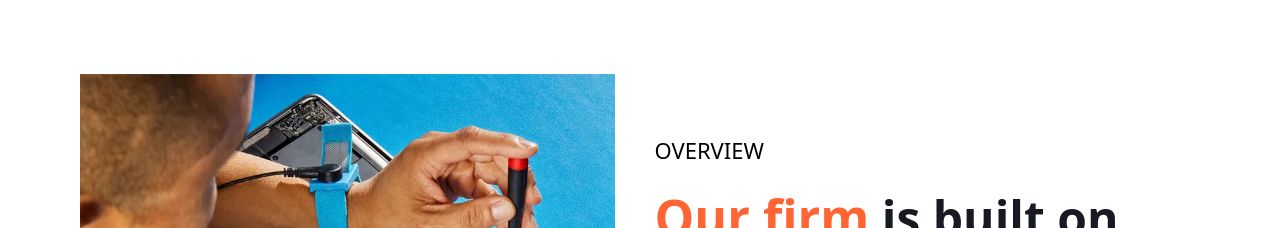
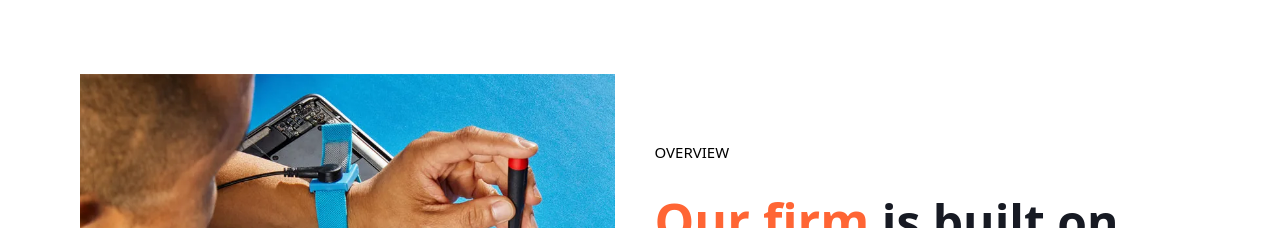
Before and after one commit to Ammar2708/gadget, a React (Vite) app: page / in a window 1280 px wide. Shown: the part 1700-1928 px from the top of the page. Built offline with nearby package versions, Linux system fonts and the light colour scheme.

Commit message:
Update service components and UI iconography

```diff
--- a/src/components/home/Hero.jsx
+++ b/src/components/home/Hero.jsx
@@ -375,7 +375,7 @@ const Hero = () => {
         </div>
 
         <div className="home-overview-copy max-w-[780px] pt-8 lg:pt-16">
-          <p className="home-overview-eyebrow mb-7 text-[22px] font-[460] uppercase leading-6 tracking-normal text-black">
+          <p className="home-overview-eyebrow mb-7 text-[15px] font-[475] uppercase leading-7 tracking-normal text-black">
             Overview
           </p>
           <h2 className="home-overview-title text-[30px] font-bold leading-[1.08] text-[#171a23] sm:text-[28px] lg:text-[38px] xl:text-[48px]">
```
